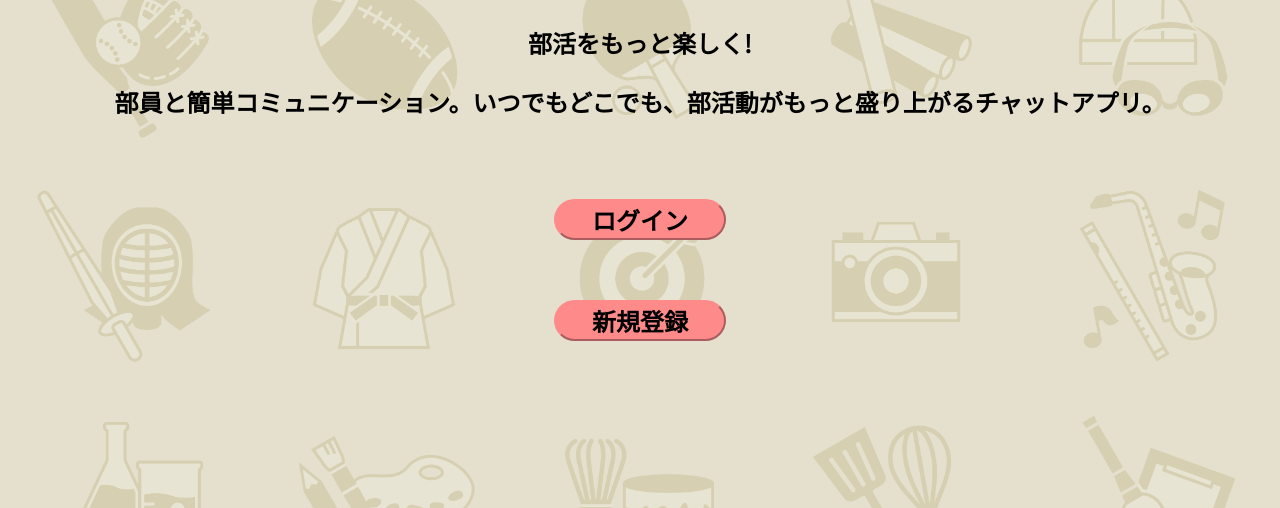
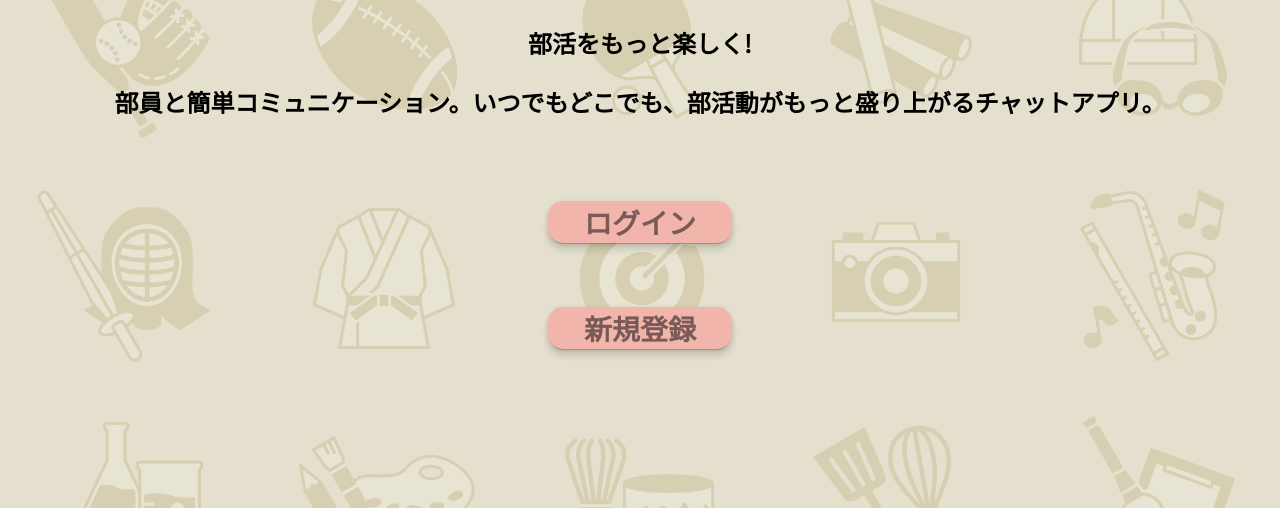
Before and after one commit to hackathon-winter-teamE/clubchat, a Flask app: page / in a window 1280 px wide. Shown: the part 292-800 px from the top of the page. Run offline with Flask 2, Linux system fonts and the light colour scheme; data comes from the database, SQL or seed files in the repository; data that the repository does not hold is empty.

Commit message:
css修正

```diff
--- a/ChatApp/static/css/modal.css
+++ b/ChatApp/static/css/modal.css
@@ -30,6 +30,7 @@ body {
   right: 0px;
   cursor: pointer;
   padding-right: 10px;
+  padding-left: 0px;
 }
 
 h2 {
@@ -67,6 +68,7 @@ select {
   font-size: 16px;
   margin-top: 16px;
   margin-right: 85px;
+  cursor: pointer;
 }
 
 .registration-button {
@@ -79,6 +81,7 @@ select {
   font-size: 16px;
   margin-top: 16px;
   margin-right: 85px;
+  cursor: pointer;
 }
 
 .close-button {
@@ -88,4 +91,5 @@ select {
   border: 1px solid #000000;
   border-radius: 4px;
   font-size: 16px;
+  cursor: pointer;
 }
--- a/ChatApp/static/css/top.css
+++ b/ChatApp/static/css/top.css
@@ -71,23 +71,66 @@ body {
 }
 
 .login-btn {
-  margin: 30px;
-  border-radius: 32px;
-  border-color: #FF8A8A;
-  background-color: #FF8A8A;
+  display:  inline-block;
+  margin: 32px;
+  max-width: 320px;
+  font-family: sans-serif;
+  font-size: 16px;
+  text-align: center;
+  color: rgba(0,0,0,0.5);  /* 文字色 */
+  text-decoration: none;  /* 下線消去 */
+  font-weight: bold;
+  cursor: pointer;  /* カーソル   */
+  transition: .3s;  /* なめらか変化 */
+  background-color: #f2b5ac;
+  border: none;  /* ライン消去 */
+  border-radius: 15px;
+  box-shadow: 0 7px 7px 0 rgba(0, 0, 0, 0.12),
+  0 1px 5px 0 rgba(0, 0, 0, 0.12),
+  0 3px 1px -2px rgba(0, 0, 0, 0.2);
+  position: relative;
+  z-index: 1;
+}
+.login-btn:hover{
+  color: rgba(0,0,0);
+  background: #FF8A8A;
+  position: relative;
+  z-index: 1;
 }
 
 .registration-btn {
-  margin: 30px;
-  border-radius: 32px;
-  border-color: #FF8A8A;
-  background-color: #FF8A8A;
+  display:  inline-block;
+  margin: 32px;
+  max-width: 320px;
+  font-family: sans-serif;
+  font-size: 8px;
+  text-align: center;
+  color: rgba(0,0,0,0.5);  /* 文字色 */
+  text-decoration: none;  /* 下線消去 */
+  font-weight: bold;
+  cursor: pointer;  /* カーソル   */
+  transition: .3s;  /* なめらか変化 */
+  background-color: #f2b5ac;
+  border: none;  /* ライン消去 */
+  border-radius: 15px;
+  box-shadow: 0 7px 7px 0 rgba(0, 0, 0, 0.12),
+  0 1px 5px 0 rgba(0, 0, 0, 0.12),
+  0 3px 1px -2px rgba(0, 0, 0, 0.2);
+  position: relative;
+  z-index: 1;
+}
+
+.registration-btn:hover{
+  color: rgba(0,0,0);
+  background: #FF8A8A;
+  position: relative;
+  z-index: 1;
 }
 
 span {
   padding: 0px 30px;
   text-align: center;
-  font-size: 24px;
+  font-size: 28px;
   font-weight: 800;
   font-family: var(--font-noto-sans-jp);
 }
```
Also changed, not shown: ChatApp/static/css/error.css (+5 -5 lines).
